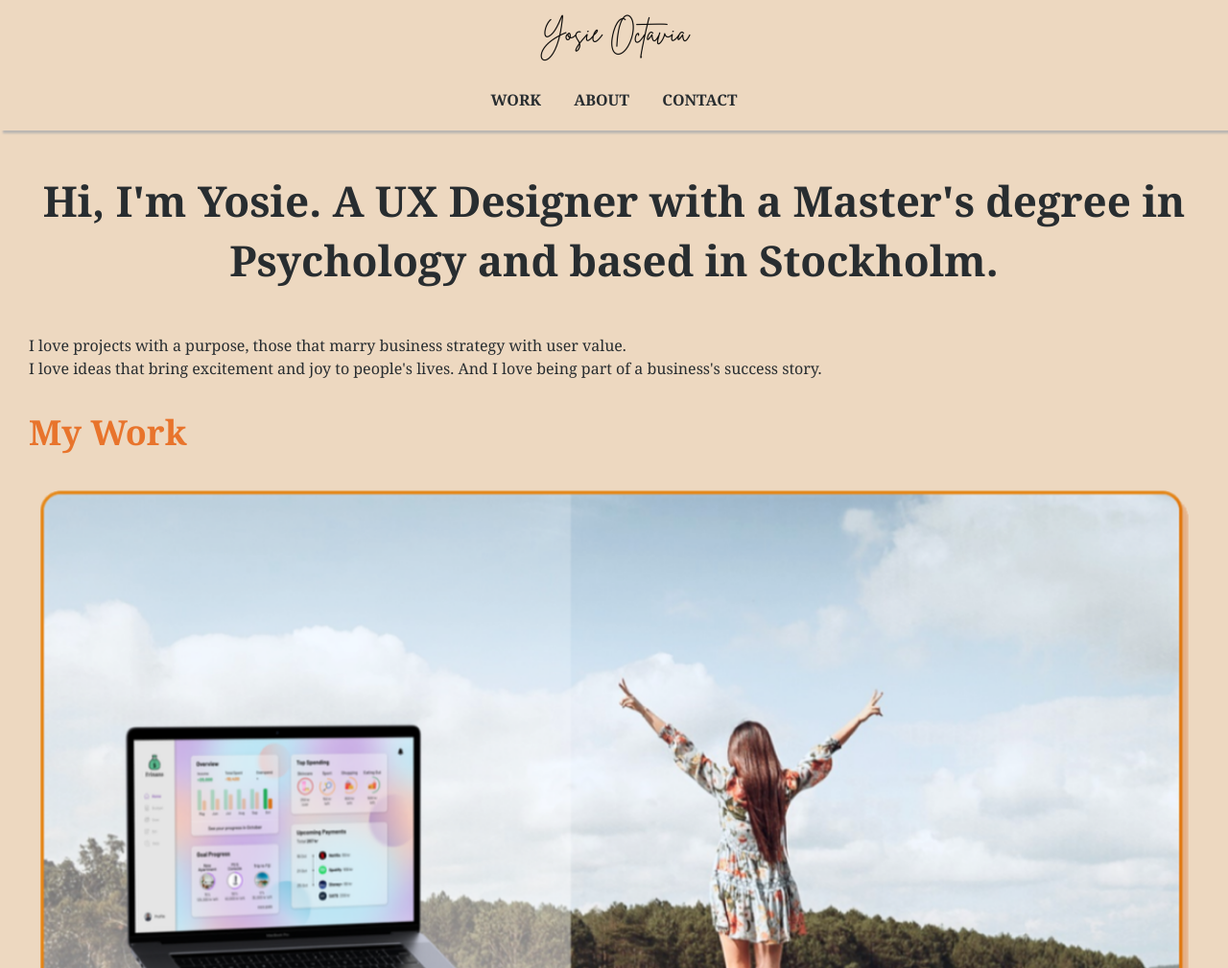
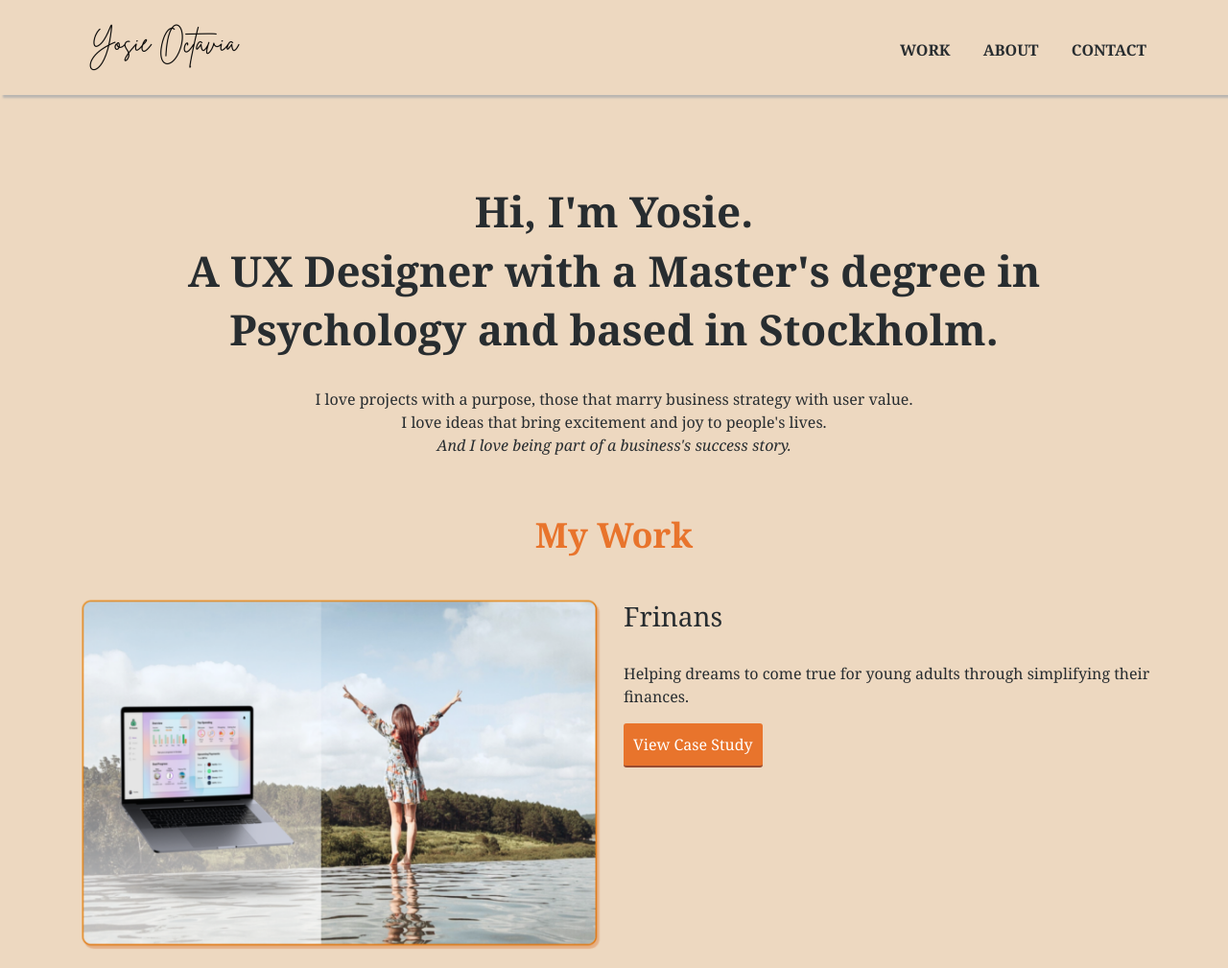
Before and after one commit to YosieO/portfolio-website, a plain HTML site: page index.html in a window 1280 px wide. Shown: the top 1009 px of the page at 96% size. Drawn offline with nearby package versions, Linux system fonts and the light colour scheme.

Commit message:
Define breakpoints for index page

```diff
--- a/css/style.css
+++ b/css/style.css
@@ -6,19 +6,17 @@ Secondary Orange: #FA8128;
 Black: #282D30;
 White: #FFFFFF;
 */
-
 /*
 Fonts used:
 Bagatela (serif) for headers and titles;
 Poppins (sans serif) for texts in paragraphs
 */
-
 * {
   box-sizing: border-box;
 }
 
 html {
-    scroll-behavior: smooth;
+  scroll-behavior: smooth;
 }
 
 /* Font Family and sizes*/
@@ -57,6 +55,11 @@ h3 {
 h4 {
   font-size: 1.35em;
   font-weight: 400;
+}
+
+/* ------Text hightlight------- */
+.simple-italics {
+  font-style: italic;
 }
 
 /* Viewport Size*/
@@ -157,7 +160,8 @@ a:active {
 
 /* Margin at top and bottom of "rows" */
 .row {
-  margin: 25px 0; /* 25px top and bottom, 0 left and right */
+  margin: 25px 0;
+  /* 25px top and bottom, 0 left and right */
 }
 
 /* Navigation bar elements */
@@ -230,23 +234,40 @@ nav>ul>li>a:active {
   transition: 0.2s opacity;
 }
 
+.row::after{
+  content: "";
+  clear: both;
+  display: table;
+}
+
+[class*="col-"] {
+  float: left;
+  padding: 10px;
+}
+
 /* hero section,index.html */
-#hero h1 {
+#hero {
   text-align: center;
   margin: 0;
   padding: 0.67em 0;
 }
 
+#hero span {
+  display: block;
+}
+
+#work {
+  margin-bottom: 65px;
+}
+
+#work h2 {
+  text-align: center;
+}
+
 /* Styling at project work */
-.container-project .row {
+.row {
   padding-bottom: 16px;
   width: 100%;
-}
-
-.container-project {
-	display: flex;
-	flex-direction: column;
-	align-items: center;
 }
 
 /* About page */
@@ -353,3 +374,54 @@ nav>ul>li>a:active {
   border-bottom: 2px solid #E8742C;
   text-decoration: none;
 }
+
+/* Media Queries for small to x-large devices */
+/* ==============================
+Medium devices (640px and larger)
+================================= */
+@media only screen and (min-width: 640px) {
+  header {
+    text-align: unset;
+    padding: 20px 0 13px;
+  }
+
+  nav {
+    width: auto;
+    float: right;
+    margin-top: 4px;
+  }
+
+  .col-md-6 {
+    width: 50%;
+  }
+
+  #work h3 {
+    margin-top: 0;
+  }
+
+}
+
+/* ==============================
+Large devices (1024px or larger)
+================================= */
+@media only screen and (min-width: 1024px) {
+  .container {
+    max-width: 1200px;
+    margin-left: auto;
+    margin-right: auto;
+  }
+
+  .col-md-7 {
+    width: 60%;
+  }
+
+  .col-md-5 {
+    width: 40%;
+  }
+
+}
+
+/* ==============================
+X-large devices (1440px or larger)
+================================= */
+@media only screen and (min-width: 1440px) {}
```
